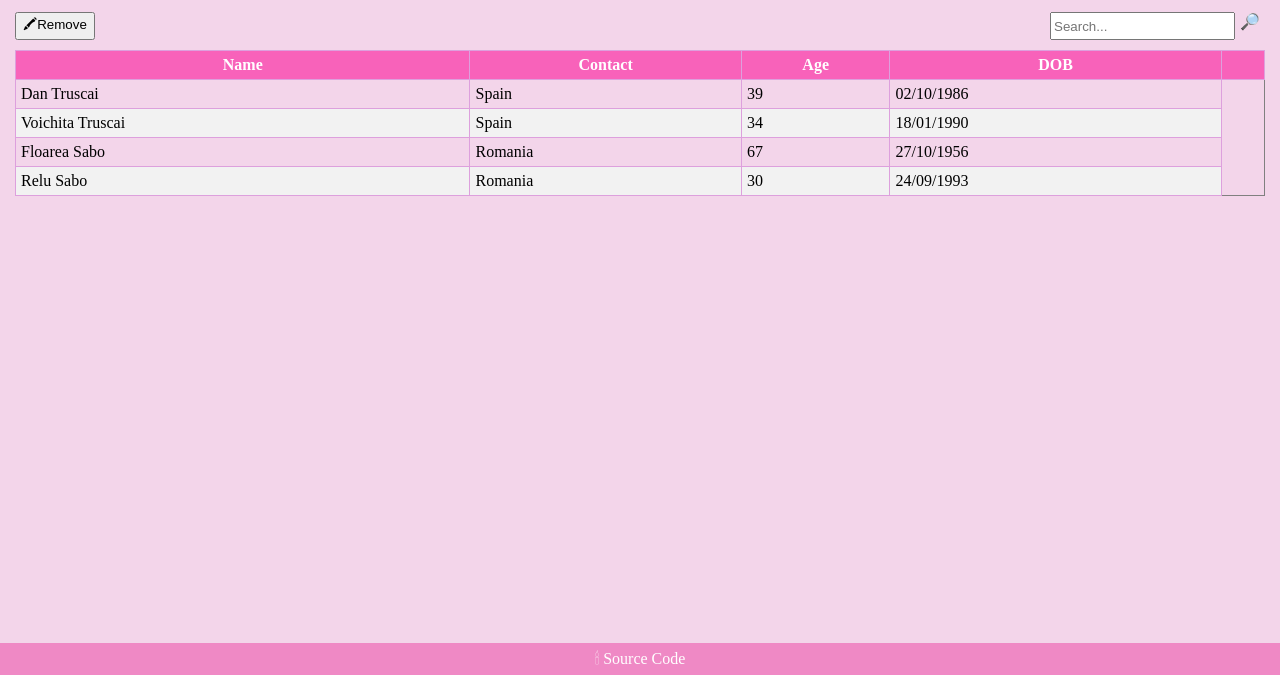
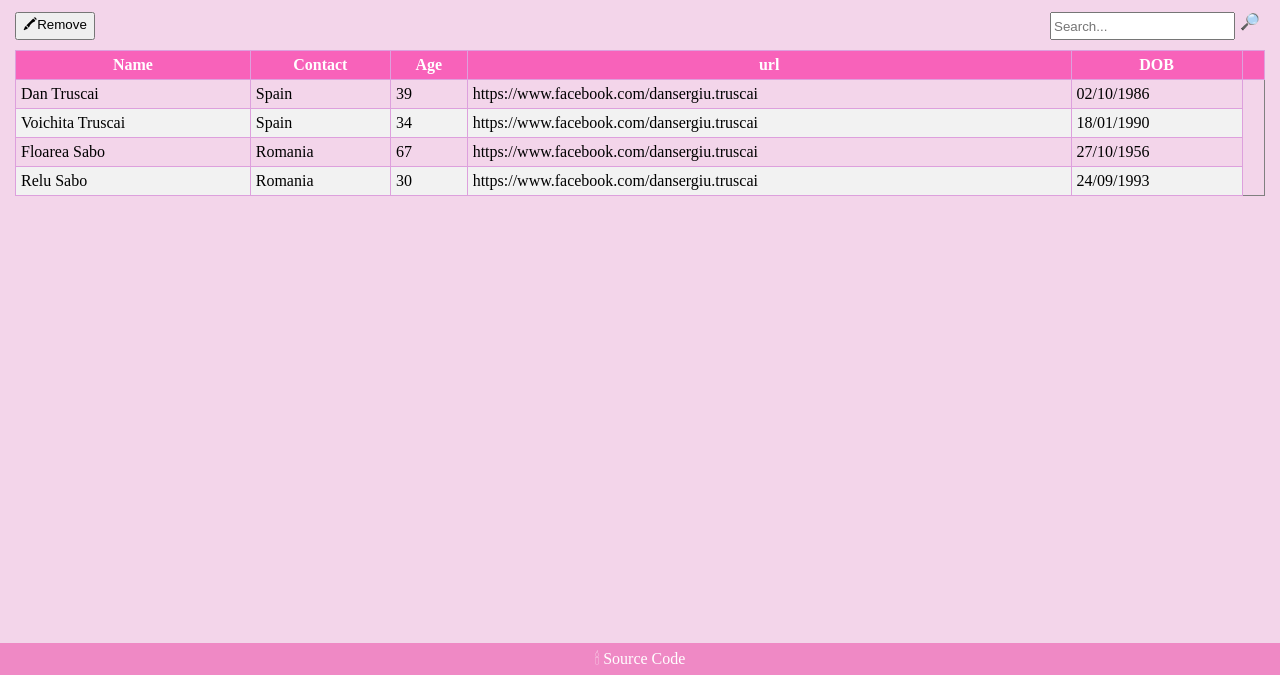
Before and after one commit to sabovoichita/birthdays-calendar, a website built with webpack: page SRC/index.html in a window 1280 px wide. Shown: the part 125-800 px from the top of the page. Built offline with nearby package versions, Linux system fonts and the light colour scheme.

Commit message:
add new url field

```diff
--- a/SRC/birthdays.json
+++ b/SRC/birthdays.json
@@ -3,24 +3,28 @@
     "name": "Dan Truscai",
     "contact": "Spain",
     "age": 39,
+    "url": "https://www.facebook.com/dansergiu.truscai",
     "DOB": "02/10/1986"
   },
   {
     "name": "Voichita Truscai",
     "contact": "Spain",
     "age": 34,
+    "url": "https://www.facebook.com/dansergiu.truscai",
     "DOB": "18/01/1990"
   },
   {
     "name": "Floarea Sabo",
     "contact": "Romania",
     "age": 67,
+    "url": "https://www.facebook.com/dansergiu.truscai",
     "DOB": "27/10/1956"
   },
   {
     "name": "Relu Sabo",
     "contact": "Romania",
     "age": 30,
+    "url": "https://www.facebook.com/dansergiu.truscai",
     "DOB": "24/09/1993"
   }
 ]
--- a/SRC/index.html
+++ b/SRC/index.html
@@ -33,6 +33,7 @@
             <th>Name</th>
             <th>Contact</th>
             <th>Age</th>
+            <th>url</th>
             <th>DOB</th>
             <th></th>
           </tr>
--- a/SRC/index.js
+++ b/SRC/index.js
@@ -5,6 +5,7 @@
   <td>${birthday.name}</td>
   <td>${birthday.contact}</td>
   <td>${birthday.age}</td>
+  <td>${birthday.url}</td>
   <td>${birthday.DOB}</td>
 </tr>`;
 }
@@ -15,7 +16,7 @@
 }
 
 function loadBirthdays() {
-  fetch("birthdays.json").then(r =>
+  fetch("http://localhost:3000/birthdays.json").then(r =>
     r.json().then(birthdays => {
       renderBirthdays(birthdays);
     })
```
